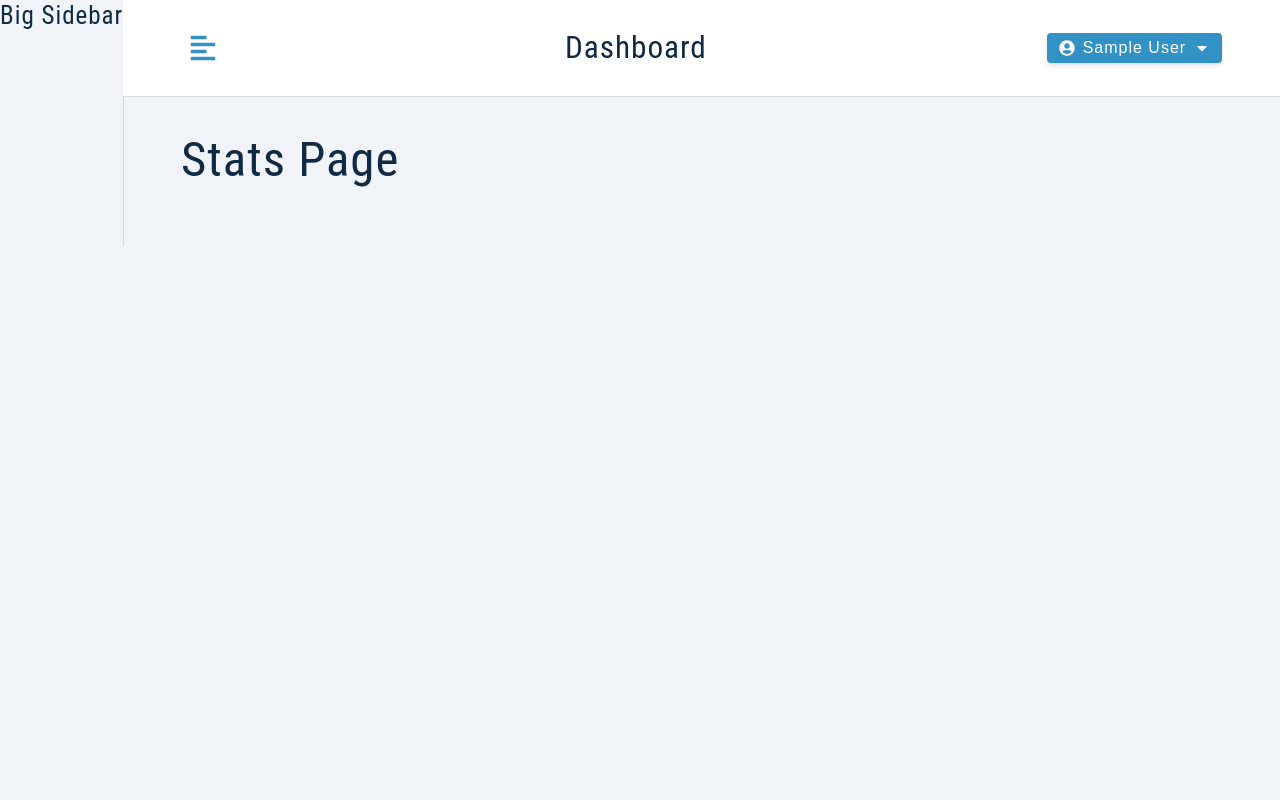
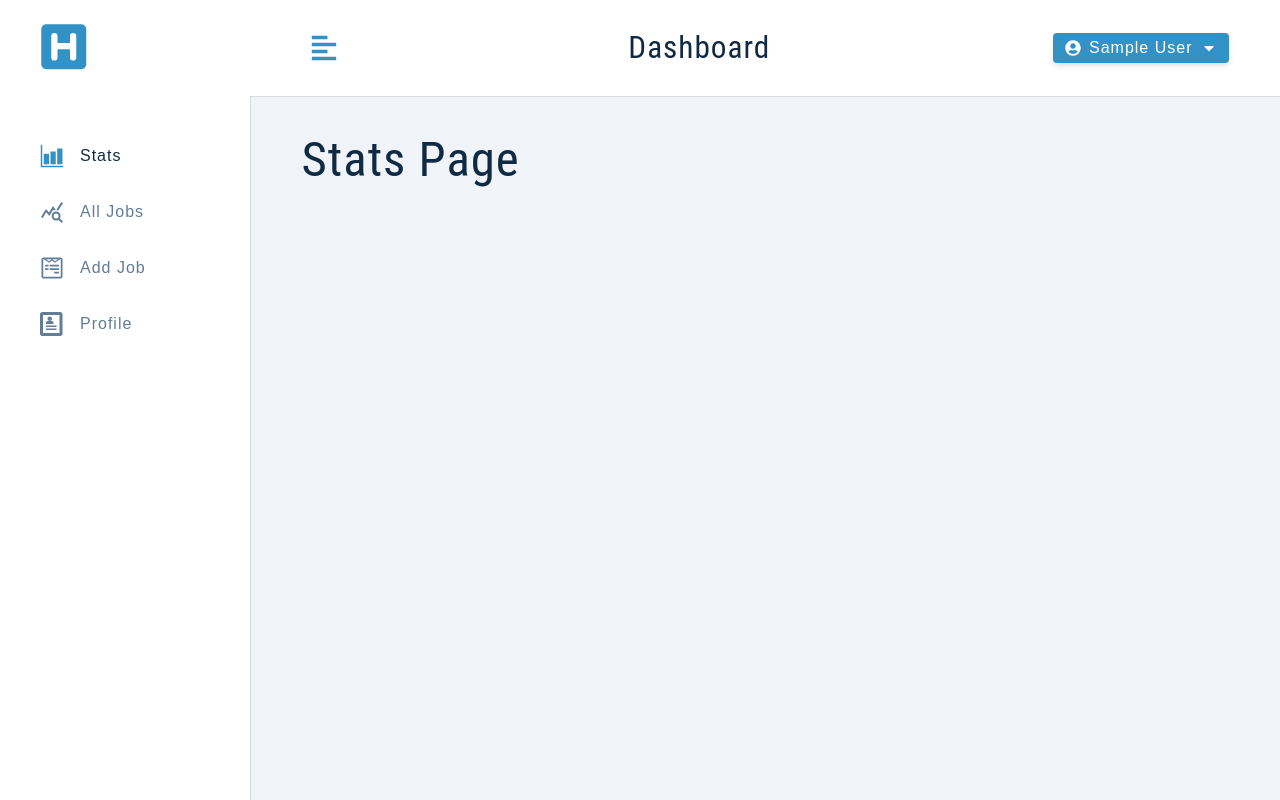
Before and after one commit to vod6atwit/huntsman, a React (Create React App) app in the folder client/: page / in a window 1280 px wide. Built offline with nearby package versions, Linux system fonts and the light colour scheme; sample sign-in values are in the browser's storage.

Commit message:
completed sideBar features

```diff
--- a/client/src/assets/wrappers/BigSidebar.js
+++ b/client/src/assets/wrappers/BigSidebar.js
@@ -1,4 +1,4 @@
-import styled from 'styled-components'
+import styled from 'styled-components';
 
 const Wrapper = styled.aside`
   display: none;
@@ -62,5 +62,5 @@
       color: var(--primary-500);
     }
   }
-`
-export default Wrapper
+`;
+export default Wrapper;
--- a/client/src/assets/wrappers/SmallSidebar.js
+++ b/client/src/assets/wrappers/SmallSidebar.js
@@ -1,8 +1,12 @@
-import styled from 'styled-components'
+import styled from 'styled-components';
 
 const Wrapper = styled.aside`
   @media (min-width: 992px) {
     display: none;
+  }
+  h3 {
+    font-weight: 700;
+    color: var(--primary-500);
   }
   .sidebar-container {
     position: fixed;
@@ -72,5 +76,5 @@
   .active .icon {
     color: var(--primary-500);
   }
-`
-export default Wrapper
+`;
+export default Wrapper;
--- a/client/src/components/BigSidebar.js
+++ b/client/src/components/BigSidebar.js
@@ -1,9 +1,26 @@
 import Wrapper from '../assets/wrappers/BigSidebar';
+import { useAppContext } from '../context/appContext';
+import Logo from './Logo';
+import NavLinks from './NavLinks';
 
 const BigSidebar = () => {
+  const { showSidebar, toggleSidebar } = useAppContext();
   return (
     <Wrapper>
-      <h4>Big sidebar</h4>
+      <div
+        className={
+          showSidebar ? 'sidebar-container ' : 'sidebar-container show-sidebar'
+        }
+      >
+        <div className="content">
+          <header>
+            <Logo />
+          </header>
+
+          {/* navlinks component */}
+          <NavLinks toggleSidebar={toggleSidebar} />
+        </div>
+      </div>
     </Wrapper>
   );
 };
--- /dev/null
+++ b/client/src/components/NavLinks.js
@@ -0,0 +1,30 @@
+import links from '../utils/links';
+import { NavLink } from 'react-router-dom';
+
+const NavLinks = ({ toggleSidebar }) => {
+  return (
+    <div className="nav-links">
+      {links.map(link => {
+        const { text, path, id, icon } = link;
+
+        return (
+          <NavLink
+            to={path}
+            key={id}
+            onClick={toggleSidebar}
+            // isActive provided by library
+            className={({ isActive }) =>
+              isActive ? 'nav-link active' : 'nav-link'
+            }
+            end
+          >
+            <span className="icon">{icon}</span>
+            {text}
+          </NavLink>
+        );
+      })}
+    </div>
+  );
+};
+
+export default NavLinks;
--- a/client/src/components/Navbar.js
+++ b/client/src/components/Navbar.js
@@ -16,7 +16,7 @@
         </button>
 
         <div>
-          <Logo />
+          {/* <Logo /> */}
           <h3 className="logo-text">Dashboard</h3>
         </div>
 
--- a/client/src/components/SmallSidebar.js
+++ b/client/src/components/SmallSidebar.js
@@ -1,9 +1,33 @@
 import Wrapper from '../assets/wrappers/SmallSidebar';
+import { FaTimes } from 'react-icons/fa';
+import { useAppContext } from '../context/appContext';
+// import Logo from './Logo';
+import NavLinks from './NavLinks';
 
 const SmallSidebar = () => {
+  const { showSidebar, toggleSidebar } = useAppContext();
   return (
     <Wrapper>
-      <h4>SmallSidebar</h4>
+      <div
+        className={
+          showSidebar ? 'sidebar-container show-sidebar' : 'sidebar-container'
+        }
+      >
+        <div className="content">
+          <button
+            type="button"
+            className="close-btn"
+            onClick={() => toggleSidebar()}
+          >
+            <FaTimes />
+          </button>
+          {/* <Logo /> */}
+          <h3 className="logo-text">Huntsman</h3>
+
+          {/* navlinks component */}
+          <NavLinks toggleSidebar={toggleSidebar} />
+        </div>
+      </div>
     </Wrapper>
   );
 };
--- /dev/null
+++ b/client/src/utils/links.js
@@ -0,0 +1,33 @@
+import { IoBarChartSharp } from 'react-icons/io5';
+import { MdQueryStats } from 'react-icons/md';
+import { FaWpforms } from 'react-icons/fa';
+import { ImProfile } from 'react-icons/im';
+
+const links = [
+  {
+    id: 1,
+    text: 'stats',
+    path: '/',
+    icon: <IoBarChartSharp />,
+  },
+  {
+    id: 2,
+    text: 'all jobs',
+    path: 'all-jobs',
+    icon: <MdQueryStats />,
+  },
+  {
+    id: 3,
+    text: 'add job',
+    path: 'add-jobs',
+    icon: <FaWpforms />,
+  },
+  {
+    id: 4,
+    text: 'profile',
+    path: 'profile',
+    icon: <ImProfile />,
+  },
+];
+
+export default links;
```
